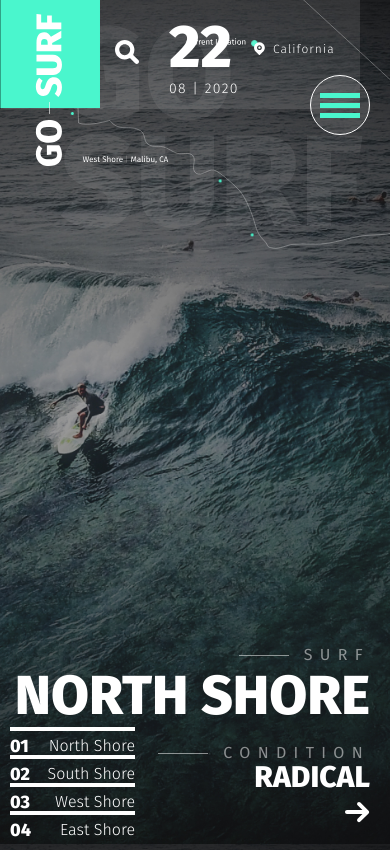
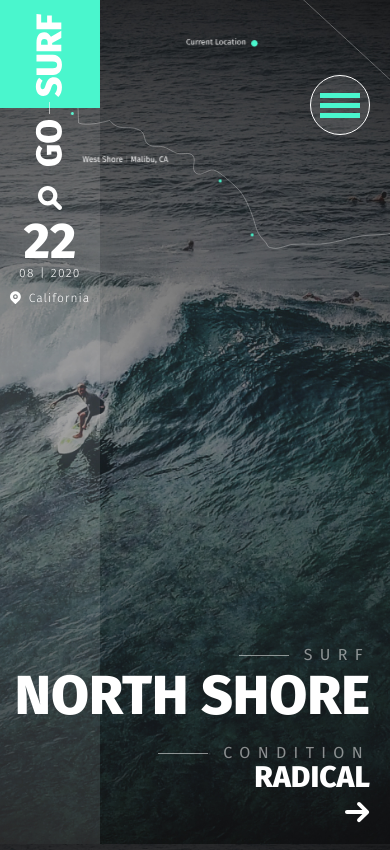
Before and after one commit to W4dzim/surfing, a plain HTML site: page #source/index.html in a window 390 px wide. Shown: the top 850 px of the page. Drawn offline with nearby package versions, Linux system fonts and the light colour scheme; files that its build step writes are made by us from their sources; a script that the page names is missing; files whose address does not match are found by name.

Commit message:
finished 'header'

```diff
--- a/#source/js/main.js
+++ b/#source/js/main.js
@@ -11,7 +11,8 @@ $(function() {
     $('.slider-dotshead').slick({
         slidesToShow: 4,
         slidesToScroll: 4,
-        asNavFor: '.header__slider'
+        asNavFor: '.header__slider',
+
     });
 
     $('.surf-slider').slick({
--- a/#source/scss/_media.scss
+++ b/#source/scss/_media.scss
@@ -106,7 +106,9 @@
   .header__arrows {
     display: none;
   }
-
+  .menu-btn {
+    display: flex;
+  }
   .menu {
     background-color: #000;
     z-index: 4;
@@ -184,6 +186,36 @@
   }
 }
 
+@media (max-width: 960px) {
+  .slider-dotshead {
+    display: none;
+  }
+}
 @media (max-width: 767px) {
 
 }
+@media (max-width: 460px) {
+  .header__aside {
+    display: block;
+    text-align: center;
+    padding-right: 0;
+    height: 100vh;
+  }
+  .header__search {
+    padding: 15px 0 5px;
+  }
+  .header__date {
+    padding: 0;
+    font-size: 50px;
+    line-height: 45px;
+    span {
+      font-size: 12px;
+    }
+  }
+  .header__location {
+    margin-top: 0;
+  }
+  .header__title {
+    display: none;
+  }
+}
--- a/#source/scss/main.scss
+++ b/#source/scss/main.scss
@@ -862,7 +862,9 @@
     opacity: 0.5;
 }
 
-
+.menu-btn {
+    display: none;
+}
 
 
 
```
